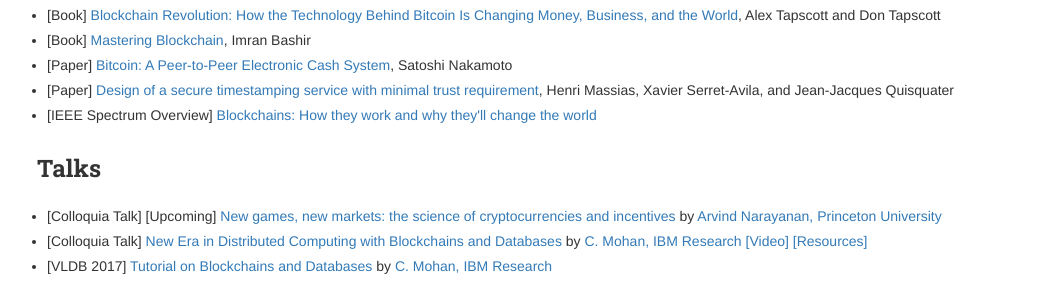
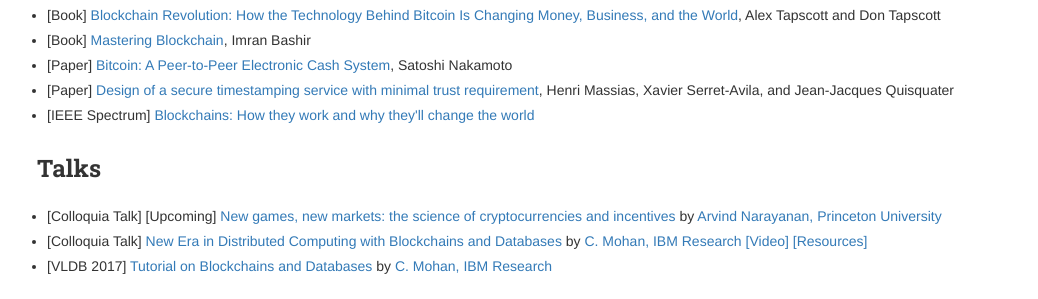
Before and after one commit to uwdb/website, a Jekyll site: the page built from seminars/cse590q/18wi/index.markdown, in a window 1280 px wide. Shown: the part 1332-1631 px from the top of the page, without its empty margins (118-1156 px from the left). Built offline with Jekyll 4.4.1, drawn with Linux system fonts in a browser that asks for light colours; nearby versions of some CDN libraries.

Commit message:
Update index.markdown

```diff
--- a/seminars/cse590q/18wi/index.markdown
+++ b/seminars/cse590q/18wi/index.markdown
@@ -126,7 +126,7 @@
   <a href='https://bitcoin.org/bitcoin.pdf'>Bitcoin: A Peer-to-Peer Electronic Cash System</a>, Satoshi Nakamoto
  </li>
  <li> [Paper] <a href='http://nakamotoinstitute.org/static/docs/secure-timestamping-service.pdf'>Design of a secure timestamping service with minimal trust requirement</a>, Henri Massias, Xavier Serret-Avila, and Jean-Jacques Quisquater </li>
- <li> [IEEE Spectrum Overview] <a href='https://spectrum.ieee.org/computing/networks/blockchains-how-they-work-and-why-theyll-change-the-world'>Blockchains: How they work and why they'll change the world</a></li>
+ <li> [IEEE Spectrum] <a href='https://spectrum.ieee.org/computing/networks/blockchains-how-they-work-and-why-theyll-change-the-world'>Blockchains: How they work and why they'll change the world</a></li>
 </ul>
 
 ### Talks
```
